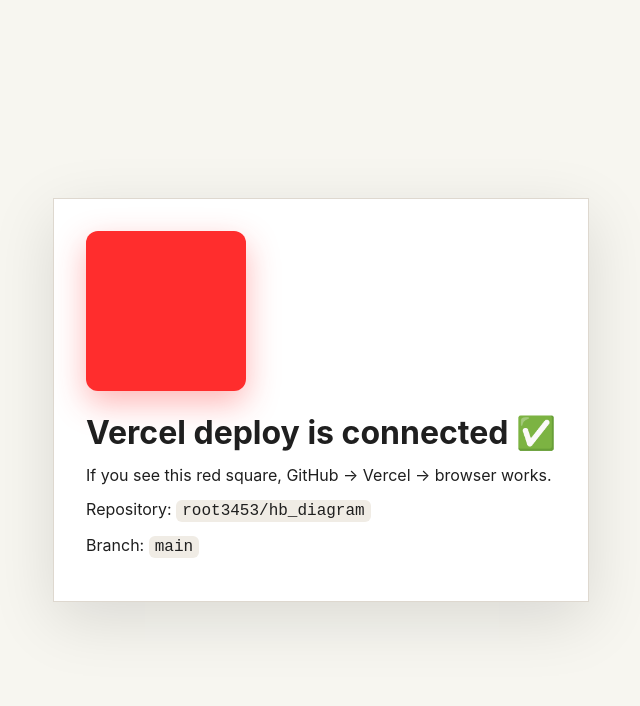
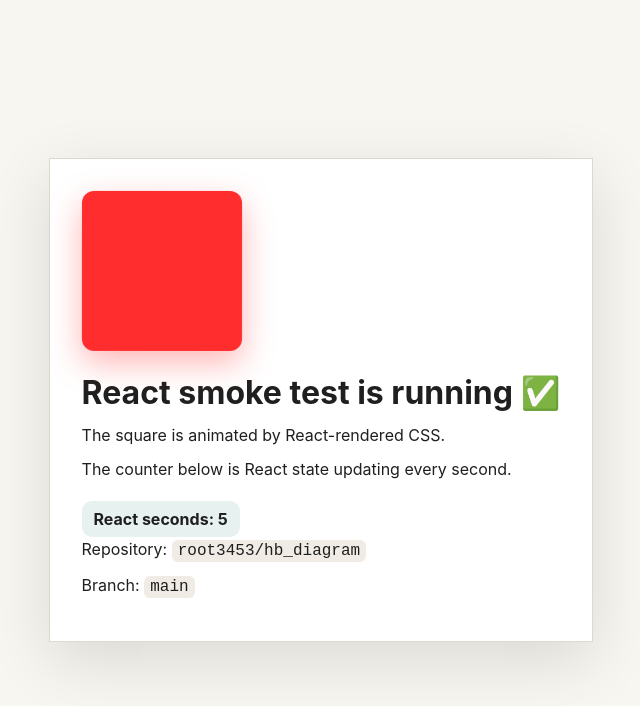
Before and after one commit to root3453/hb_diagram, a React (Vite) app: page / in a window 1280 px wide. Shown: the top 706 px of the page, without its empty margins (319-959 px from the left). Built offline with nearby package versions, Linux system fonts and the light colour scheme.

Commit message:
Add animated React smoke test

```diff
--- a/src/App.jsx
+++ b/src/App.jsx
@@ -1,3 +1,4 @@
+import { useEffect, useState } from "react";
 import { createRoot } from "react-dom/client";
 
 const styles = `
@@ -33,6 +34,12 @@
     border-radius: 12px;
     margin-bottom: 24px;
     box-shadow: 0 12px 32px rgba(255, 45, 45, 0.35);
+    animation: pulse 1.1s ease-in-out infinite;
+  }
+  @keyframes pulse {
+    0% { transform: scale(1) rotate(0deg); border-radius: 12px; }
+    50% { transform: scale(1.18) rotate(8deg); border-radius: 40px; }
+    100% { transform: scale(1) rotate(0deg); border-radius: 12px; }
   }
   h1 {
     margin: 0 0 12px;
@@ -49,17 +56,39 @@
     padding: 2px 6px;
     border-radius: 6px;
   }
+  .counter {
+    display: inline-flex;
+    align-items: center;
+    gap: 8px;
+    margin-top: 10px;
+    padding: 8px 12px;
+    background: #e7f2f0;
+    border-radius: 10px;
+    font-weight: 700;
+  }
 `;
 
 function App() {
+  const [seconds, setSeconds] = useState(0);
+
+  useEffect(() => {
+    const timer = window.setInterval(() => {
+      setSeconds((value) => value + 1);
+    }, 1000);
+
+    return () => window.clearInterval(timer);
+  }, []);
+
   return (
     <>
       <style>{styles}</style>
       <main className="smoke-page">
         <section className="smoke-card">
           <div className="red-square" />
-          <h1>Vercel deploy is connected ✅</h1>
-          <p>If you see this red square, GitHub → Vercel → browser works.</p>
+          <h1>React smoke test is running ✅</h1>
+          <p>The square is animated by React-rendered CSS.</p>
+          <p>The counter below is React state updating every second.</p>
+          <div className="counter">React seconds: {seconds}</div>
           <p>Repository: <code>root3453/hb_diagram</code></p>
           <p>Branch: <code>main</code></p>
         </section>
```
